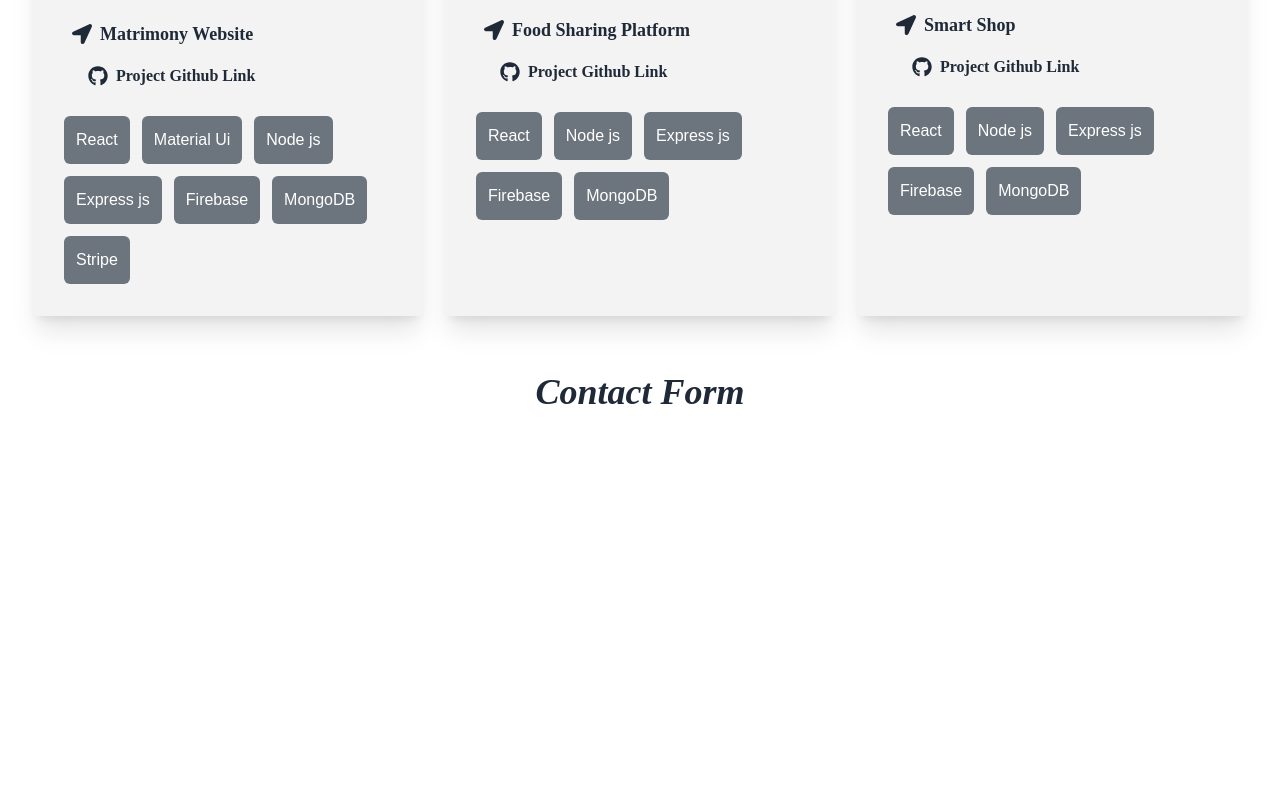
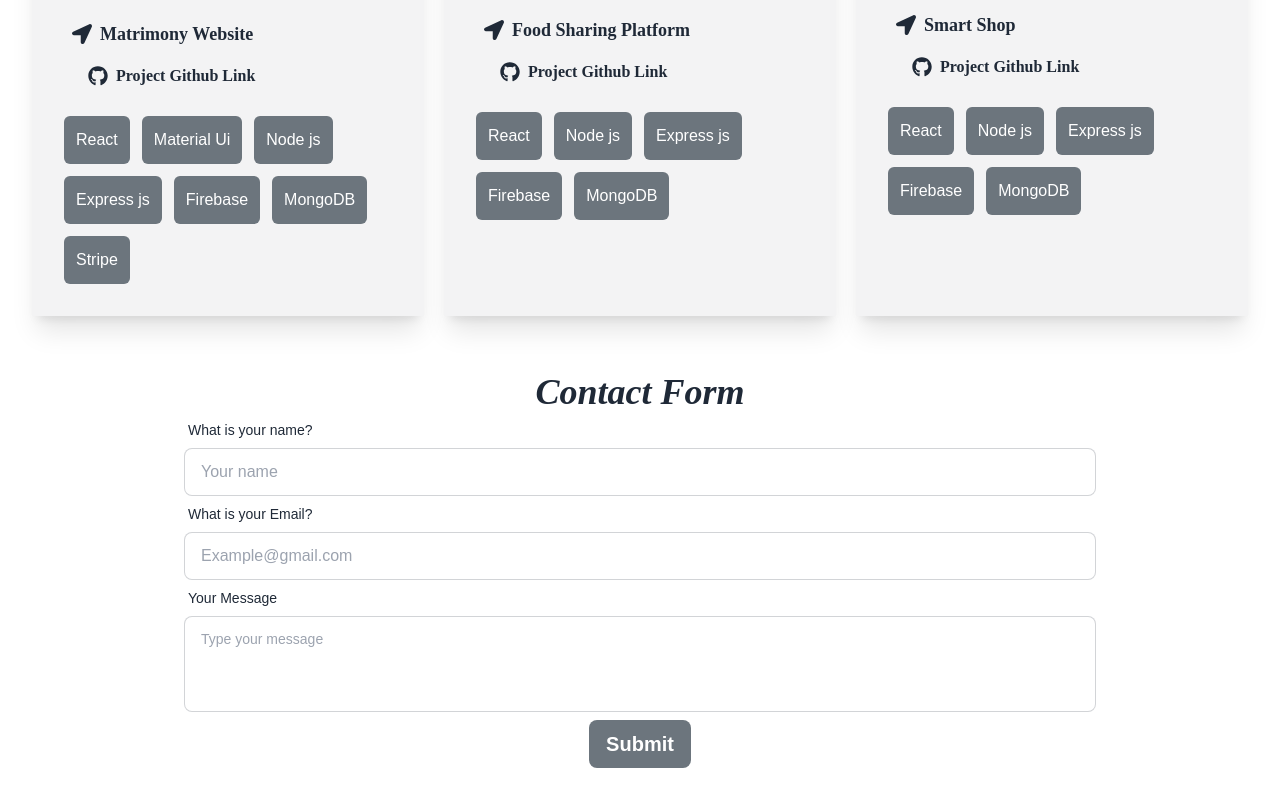
Before and after one commit to Sobuz-Mia/My-Portfolio-Website, a React (Vite) app: page / in a window 1280 px wide. Shown: the part 1828-2628 px from the top of the page. Before the commit the page ends 2272 px from the top, so only its background shows below. Built offline with nearby package versions, Linux system fonts and the light colour scheme.

Commit message:
contact form add

```diff
--- a/src/components/ContactForm.jsx
+++ b/src/components/ContactForm.jsx
@@ -1,10 +1,43 @@
-
 const ContactForm = () => {
-    return (
-        <div>
-            <h1 className="text-4xl italic font-bold header-font">Contact Form </h1>
-        </div>
-    );
+  return (
+    <div>
+      <h1 className="text-4xl italic font-bold header-font">Contact Form </h1>
+      <form>
+        <label className="form-control w-9/12 mx-auto">
+          <div className="label">
+            <span className="label-text">What is your name?</span>
+          </div>
+          <input
+            type="text"
+            placeholder="Your name"
+            className="input input-bordered w-full"
+          />
+        </label>
+        <label className="form-control w-9/12 mx-auto">
+          <div className="label">
+            <span className="label-text">What is your Email?</span>
+          </div>
+          <input
+            type="text"
+            placeholder="Example@gmail.com"
+            className="input input-bordered w-full"
+          />
+        </label>
+        <label className="form-control w-9/12 mx-auto">
+          <div className="label">
+            <span className="label-text">Your Message</span>
+          </div>
+          <textarea
+            className="textarea textarea-bordered h-24 resize-none"
+            placeholder="Type your message"
+          ></textarea>
+        </label>
+        <button className="btn btn-ghost text-xl bg-[#6C757D] text-white mt-2">
+            Submit
+        </button>
+      </form>
+    </div>
+  );
 };
 
 export default ContactForm;
--- a/src/components/Profile.jsx
+++ b/src/components/Profile.jsx
@@ -4,7 +4,7 @@ import { FaGithub } from "react-icons/fa";
 // absolute right-0 left-0
 const Profile = () => {
     return (
-        <div className="flex items-center gap-5  flex-col md:flex-row">
+        <div className="flex items-center gap-5 flex-col md:flex-row">
             <div className="">
                 <Lottie className="h-screen w-full" animationData={animation} loop={true}></Lottie>
             </div>
```
